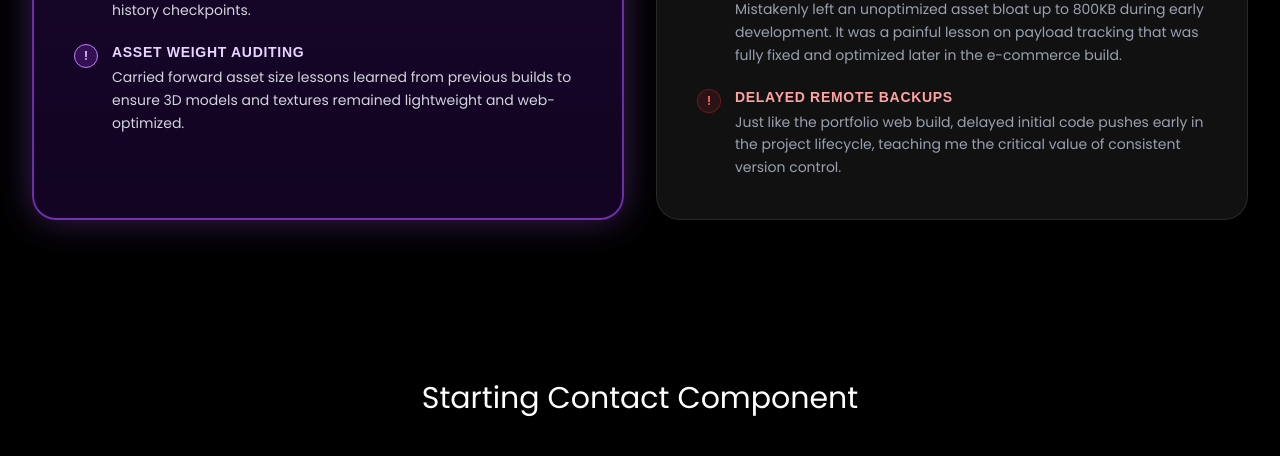
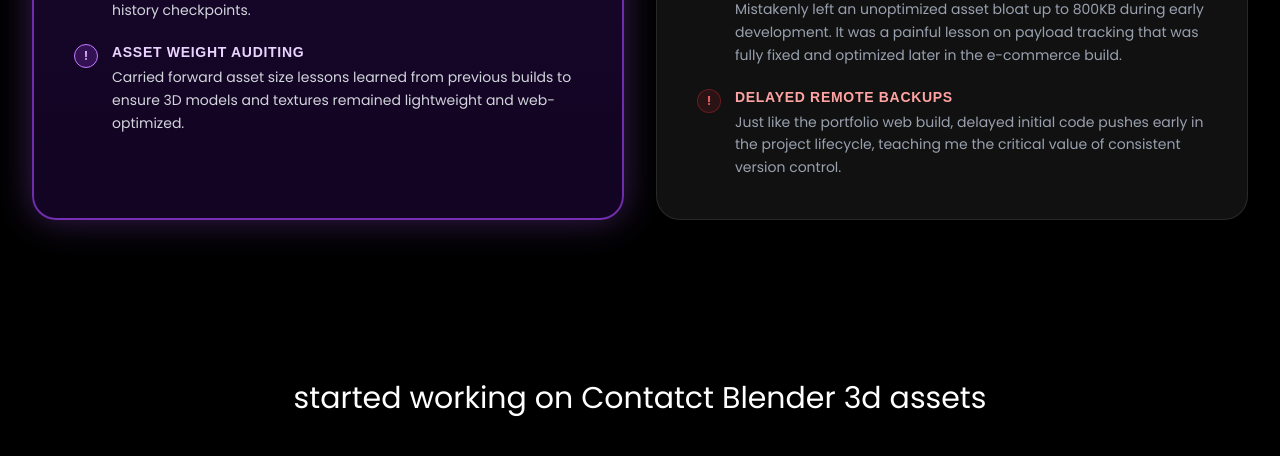
Before and after one commit to owaiskhanfrontend/Portfolio-Web, a React (Vite) app: page / in a window 1280 px wide. Shown: the part 5928-6384 px from the top of the page. Built offline with nearby package versions, Linux system fonts and the light colour scheme; a web font is replaced by a local one.

Commit message:
working on 3d blender asset of contact section component

```diff
--- a/src/Components/Contact/Contact.jsx
+++ b/src/Components/Contact/Contact.jsx
@@ -4,12 +4,11 @@ return(
 <div className="w-full min-h-screen bg-black">
     <div className="w-full max-w-360 h-auto px-4 md:px-8 mx-auto py-12 md:py-20">
         <h1 className="w-full flex justify-center font-poppins  text-display-7 text-white">
-            Starting Contact Component
+            started working on Contatct Blender 3d assets
         </h1>
     </div>
+
 </div>
-
-
 )
 
 
```
